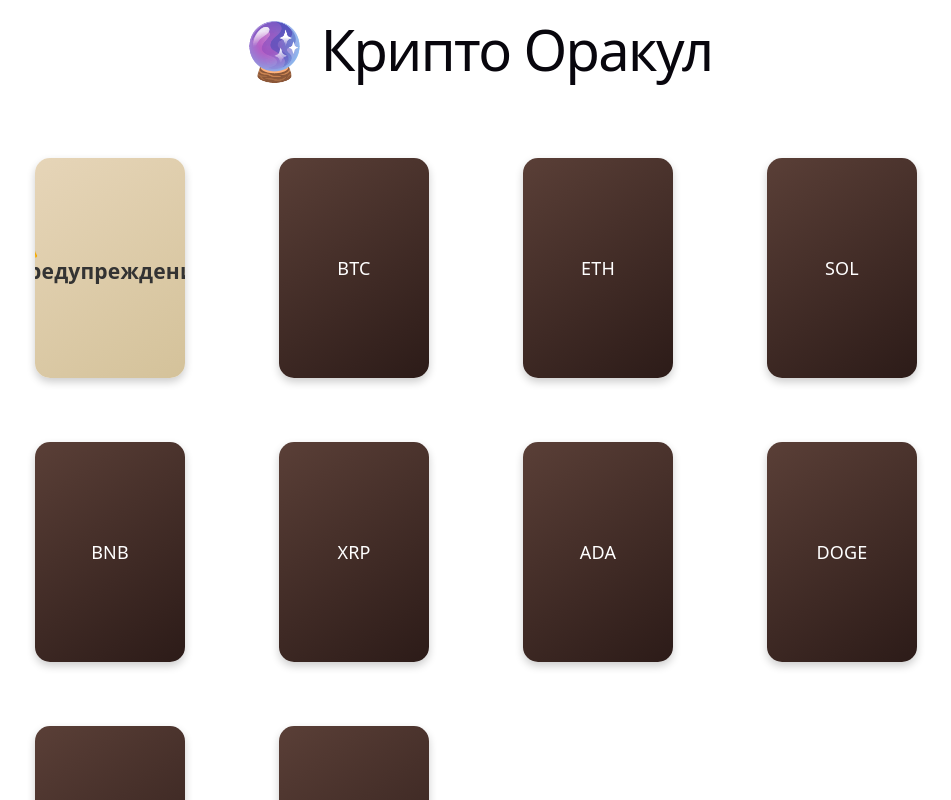
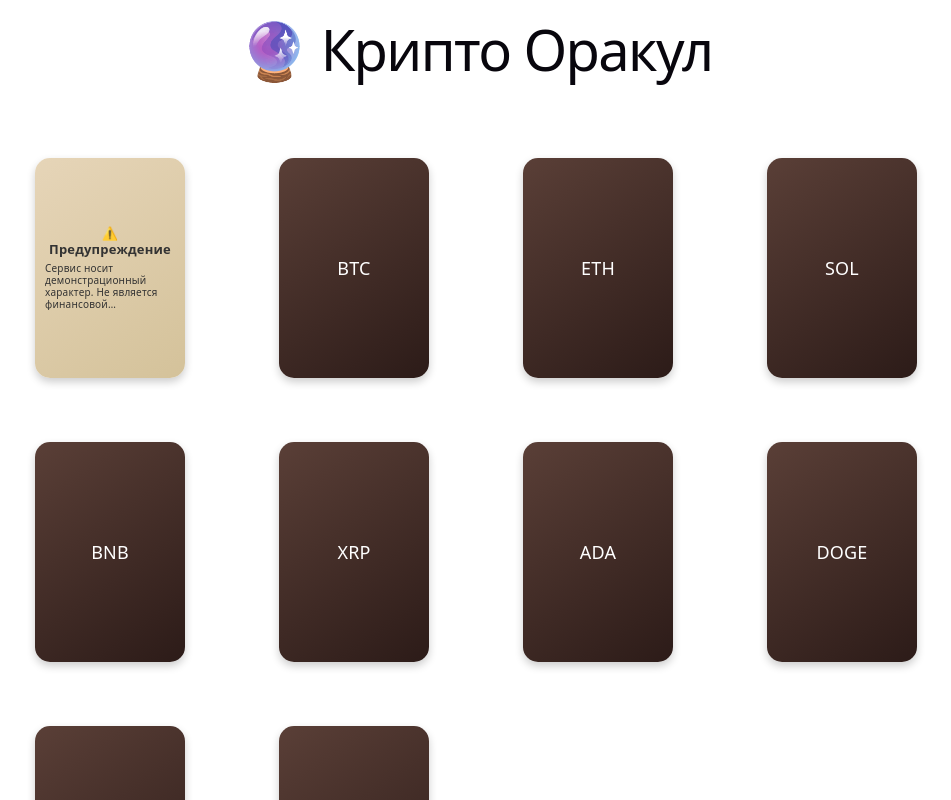
Before and after one commit to iadzhak/market-oracle, a React (Vite) app in the folder frontend/: page / in a window 1280 px wide. Shown: the top 800 px of the page, without its empty margins (164-1115 px from the left). Built offline with nearby package versions, Linux system fonts and the light colour scheme.

Commit message:
fix AlertCard

```diff
--- /dev/null
+++ b/frontend/src/components/AlertCard.css
@@ -0,0 +1,37 @@
+#root .tarot-card .card-back {
+    padding: 8px 6px;
+}
+
+#root .tarot-card .card-back h3 {
+    font-size: 13px;
+    margin: 0 0 4px 0;
+    text-align: center;
+    line-height: 1.2;
+}
+
+#root .tarot-card .card-back p.alert {
+    font-size: 10px;
+    display: -webkit-box;
+    -webkit-line-clamp: 4;
+    -webkit-box-orient: vertical;
+    overflow: hidden;
+    text-align: left;
+    margin: 0;
+    line-height: 1.2;
+}
+
+#root .card-large .card-back-large {
+    padding: 20px;
+}
+
+#root .card-large .card-back-large h2 {
+    font-size: 22px;
+    margin-bottom: 12px;
+}
+
+#root .card-large .card-back-large p {
+    font-size: 15px;
+    text-align: left;
+    line-height: 1.4;
+    word-break: break-word;
+}
--- a/frontend/src/components/AlertCard.tsx
+++ b/frontend/src/components/AlertCard.tsx
@@ -1,74 +1,45 @@
 import {useState} from 'react';
 import './TarotCard.css';
+import './AlertCard.css';
 
-interface TarotCardProps {
-    card: { id: number; name: string; meaning: string };
+const info = {
+    name: '⚠️ Предупреждение',
+    meaning: `Cервис носит демонстрационный характер.\n    Не является финансовой рекомендацией, не гарантирует доходность и не предназначен для\n    проведения реальных финансовых операций.`
 }
 
-export default function AlertCard({ card }: TarotCardProps) {
-    const [isAnimating, setIsAnimating] = useState(false);
-    const [isRevealed, setIsRevealed] = useState(false);
+export default function AlertCard() {
     const [isOverlayVisible, setIsOverlayVisible] = useState(false);
-
-    const handleClick = (e: React.MouseEvent) => {
-        e.stopPropagation();
-
-        if (isOverlayVisible) {
-            return;
-        }
-
-        // Если уже открыта — просто показываем оверлей снова
-        if (isRevealed && !isAnimating) {
-            setIsOverlayVisible(true);
-            return;
-        }
-
-        if (isAnimating) return;
-
-        setIsAnimating(true);
-
-        // Завершаем анимацию
-        setTimeout(() => {
-            setIsAnimating(false);
-            setIsRevealed(true);
-            setIsOverlayVisible(true);
-        }, 100);
-    };
-
-    const handleOverlayClick = () => {
-        setIsOverlayVisible(false);
-    };
 
     return (
         <>
             <div
-                className={`tarot-card flipped`}
-                onClick={handleClick}
+                className="tarot-card flipped"
+                onClick={() => setIsOverlayVisible(true)}
             >
                 <div className="card-inner">
                     <div className="card-spin-wrapper">
                         <div className="card-front">
-                            <span>{card.name}</span>
+                            <span>{info.name}</span>
                         </div>
                         <div className="card-back">
-                            <h3>⚠️ Предупреждение</h3>
-                            <p></p>
+                            <h3>{info.name}</h3>
+                            <p className="alert">{info.meaning}</p>
                         </div>
                     </div>
                 </div>
             </div>
 
             {isOverlayVisible && (
-                <div className="card-overlay" onClick={handleOverlayClick}>
+                <div className="card-overlay" onClick={() => setIsOverlayVisible(false)}>
                     <div className="card-large">
                         <div className="card-inner">
                             <div className="card-spin-wrapper">
                                 <div className="card-front-large">
-                                    <span>{card.name}</span>
+                                    <span>{info.name}</span>
                                 </div>
                                 <div className="card-back-large">
-                                    <h2>{card.name}</h2>
-                                    <p>{card.meaning}</p>
+                                    <h2>{info.name}</h2>
+                                    <p>{info.meaning}</p>
                                 </div>
                             </div>
                         </div>
--- a/frontend/src/components/TarotCard.css
+++ b/frontend/src/components/TarotCard.css
@@ -54,7 +54,8 @@
     border-radius: 15px;
     font-size: 18px;
     box-shadow: 0 4px 8px rgba(0,0,0,0.2);
-    overflow: hidden;
+    overflow-wrap: break-word;
+    word-break: break-word;
 }
 
 .card-front {
@@ -66,12 +67,14 @@
     background: linear-gradient(145deg, #e6d5b8, #d4c29a);
     color: #333;
     transform: rotateY(180deg);
+    overflow-y: auto;
 }
 
 .card-back p {
     text-align: center;
     margin: 10px 12px;
     padding: 0 4px;
+    word-wrap: break-word;
 }
 
 .card-large {
@@ -105,6 +108,9 @@
     background: linear-gradient(145deg, #e6d5b8, #d4c29a);
     color: #333;
     padding: 20px;
+    overflow-y: auto;
+    overflow-wrap: break-word;
+    word-break: break-word;
 }
 
 .card-back-large h2 {
@@ -117,6 +123,7 @@
     text-align: center;
     margin: 0;
     line-height: 1.5;
+    word-wrap: break-word;
 }
 
 .card-overlay {
```
